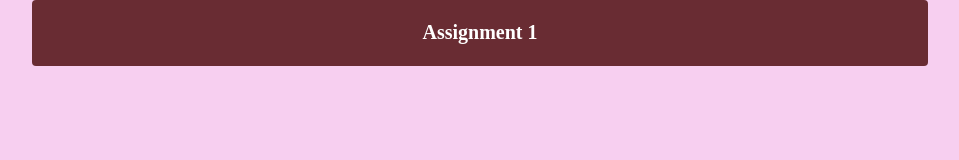
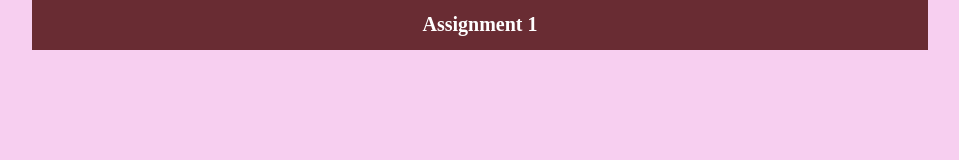
Before and after one commit to JenniferBonilla/Assignment1, a website: page public/asst-1/index.html in a window 1280 px wide. Shown: the whole page, without its empty margins (160-1119 px from the left). Drawn offline with Linux system fonts and the light colour scheme.

Commit message:
Update style.css

```diff
--- a/public/asst-1/style.css
+++ b/public/asst-1/style.css
@@ -23,7 +23,4 @@ html, body {
     justify-content: space-around;
     align-items: center;
     margin: 0;
-    margin-bottom: 5px;
-    padding: 8px 16px;
-    border-radius: 4px;
   }
```
